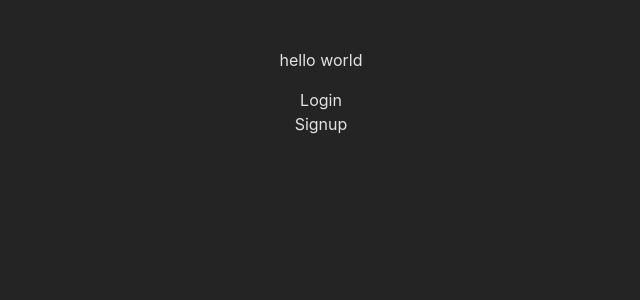
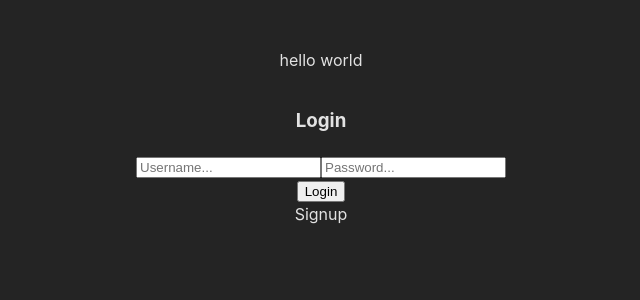
Before and after one commit to kristianravn/instaclone-fe, a React (Vite) app: page / in a window 1280 px wide. Shown: the top 300 px of the page, without its empty margins (319-959 px from the left). Built offline with nearby package versions, Linux system fonts and the light colour scheme.

Commit message:
enhancement: login and signup look correct, working on LogOrSign

```diff
--- /dev/null
+++ b/src/components/LogOrSign/login/Login.css
@@ -0,0 +1,18 @@
+.login {
+    display:flex;
+    width: 20%;
+    height: 60%;
+    align-items: center;
+    justify-content: center;
+    border: 5px solid black;
+    border-radius: 50px;
+    margin-right: 5px;
+  }
+
+  .login-form {
+    display: flex;
+    width: 100%;
+    height: 100%;
+    align-items: center;
+    justify-content: space-evenly;
+  }
--- a/src/components/LogOrSign/login/Login.jsx
+++ b/src/components/LogOrSign/login/Login.jsx
@@ -1,9 +1,27 @@
 import React from 'react'
+
+import "./Login.css"
 
 const Login = () => {
   return (
-    <div>Login</div>
+  <div className='login-form'>
+    <form>
+      <h3>Login</h3>
+      <div>
+              <input
+                type="text"
+                placeholder="Username..."
+              />
+              <input
+                type="text"
+                placeholder="Password..."
+              />
+            </div>
+            <button type="submit">Login</button>
+          </form>
+        </div>
   )
+
 }
 
 export default Login
```
